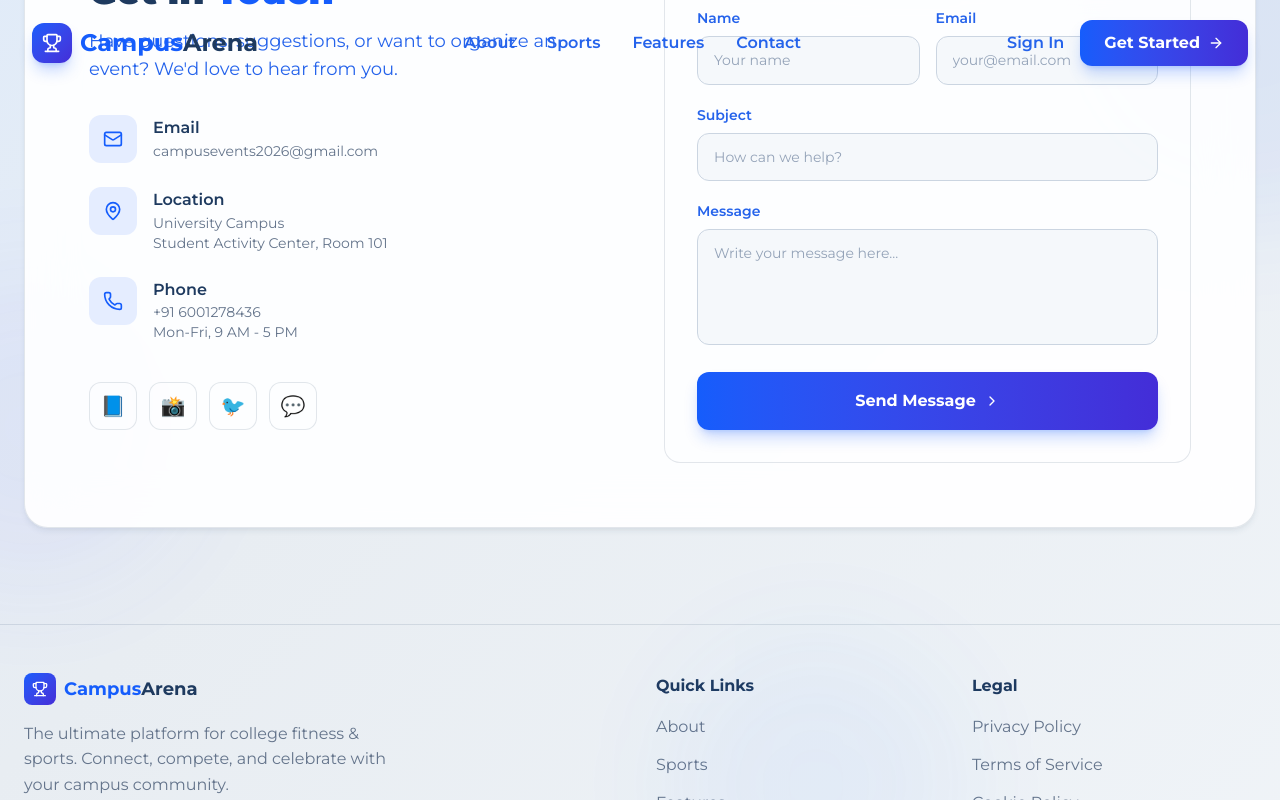
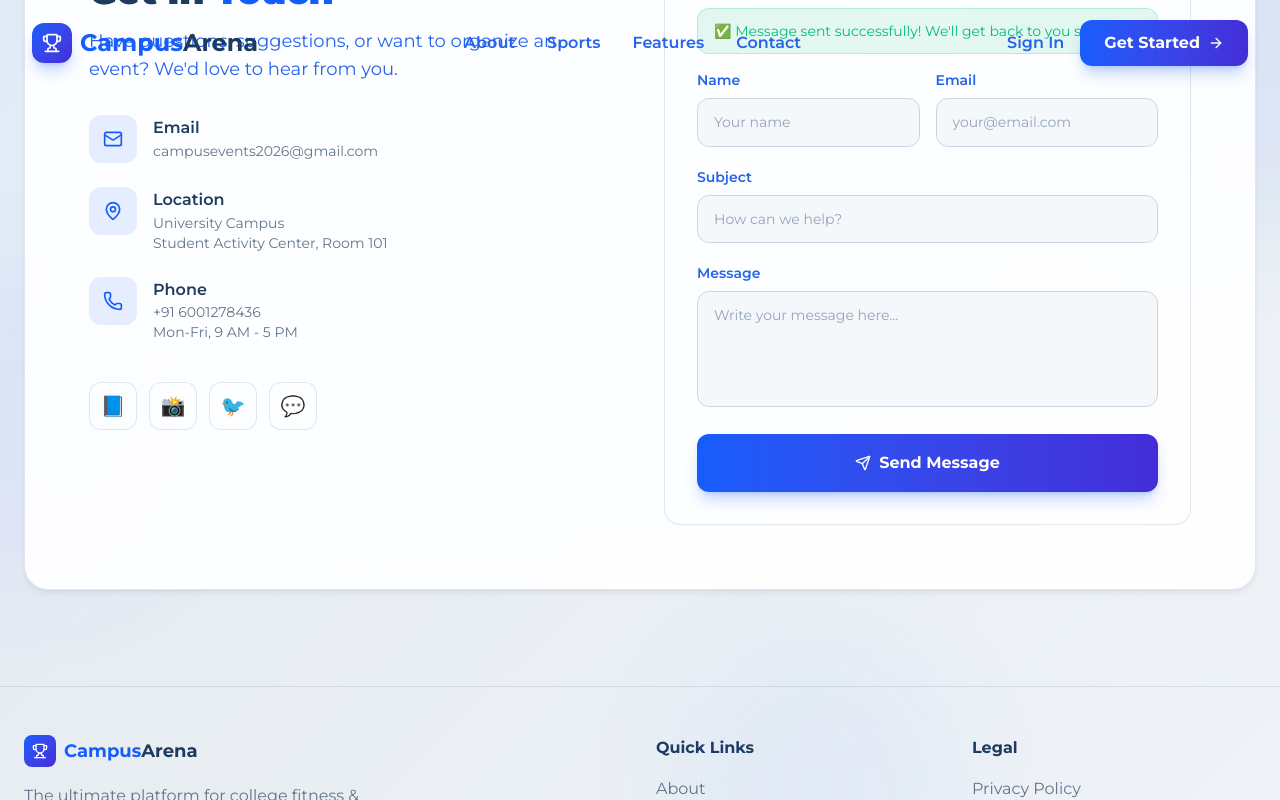
Before and after one commit to coder-pranjal202/college-fitness, a React (Vite) app in the folder campus-arena/: page / in a window 1280 px wide. Both pictures are taken after typing "Sample", "name@example.com", "Sample", "Sample" into the empty fields and a click on the button "Send Message". Shown: the part 3714-4514 px from the top of the page. Built offline with nearby package versions, Linux system fonts and the light colour scheme.

Commit message:
Add emailjs service

```diff
--- a/campus-arena/package.json
+++ b/campus-arena/package.json
@@ -10,6 +10,7 @@
     "preview": "vite preview"
   },
   "dependencies": {
+    "@emailjs/browser": "^4.4.1",
     "@tailwindcss/vite": "^4.3.1",
     "firebase": "^12.14.0",
     "framer-motion": "^12.40.0",
--- a/campus-arena/src/pages/Home.jsx
+++ b/campus-arena/src/pages/Home.jsx
@@ -1,6 +1,7 @@
 import { Link } from "react-router-dom";
-import { useState, useEffect } from "react";
-import { Menu, X, Trophy, Users, Calendar, Shield, Mail, MapPin, Phone, ChevronRight, Sparkles, ArrowRight, Zap, Target, Award } from "lucide-react";
+import { useState, useEffect, useRef } from "react";
+import { Menu, X, Trophy, Users, Calendar, Shield, Mail, MapPin, Phone, ChevronRight, Sparkles, ArrowRight, Zap, Target, Award, Send } from "lucide-react";
+import emailjs from '@emailjs/browser';
 
 const sportsList = [
   { name: "Cricket", emoji: "🏏", desc: "Test matches, T20 tournaments, and friendly games on the campus ground." },
@@ -31,6 +32,8 @@ export default function Home() {
   const [menuOpen, setMenuOpen] = useState(false);
   const [scrolled, setScrolled] = useState(false);
   const [scrollProgress, setScrollProgress] = useState(0);
+  const formRef = useRef();
+  const [formStatus, setFormStatus] = useState({ loading: false, success: false, error: false });
 
   useEffect(() => {
     const handleScroll = () => {
@@ -410,11 +413,49 @@ export default function Home() {
             {/* Contact Form */}
             <div className="theme-card-inner rounded-2xl p-8">
               <h3 className="text-xl font-bold theme-text-primary mb-6">Send us a Message</h3>
+              {/* Success Message */}
+              {formStatus.success && (
+                <div className="bg-emerald-500/10 border border-emerald-500/20 text-emerald-500 px-4 py-3 rounded-xl text-sm mb-4 animate-fade-in-up">
+                  ✅ Message sent successfully! We'll get back to you soon.
+                </div>
+              )}
+              {/* Error Message */}
+              {formStatus.error && (
+                <div className="bg-red-500/10 border border-red-500/20 text-red-500 px-4 py-3 rounded-xl text-sm mb-4 animate-fade-in-up">
+                  ❌ Failed to send message. Please try again or email us directly.
+                </div>
+              )}
               <form
-                onSubmit={(e) => {
+                ref={formRef}
+                onSubmit={async (e) => {
                   e.preventDefault();
-                  alert("Thank you for your message! We'll get back to you soon.");
-                  e.target.reset();
+                  setFormStatus({ loading: true, success: false, error: false });
+
+                  const formData = new FormData(e.target);
+                  const templateParams = {
+                    from_name: formData.get('name'),
+                    from_email: formData.get('email'),
+                    subject: formData.get('subject'),
+                    message: formData.get('message'),
+                    to_email: 'campusevents2026@gmail.com'
+                  };
+
+                  try {
+                    // EmailJS configuration - Replace with your actual credentials
+                    await emailjs.send(
+                      'service_pdqdmno',      // Replace with your EmailJS Service ID
+                      'template_yq3hxr1',     // Replace with your EmailJS Template ID
+                      templateParams,
+                      'Afyrm6R8KHhRKGwAV'       // Replace with your EmailJS Public Key
+                    );
+                    setFormStatus({ loading: false, success: true, error: false });
+                    e.target.reset();
+                    setTimeout(() => setFormStatus(prev => ({ ...prev, success: false })), 5000);
+                  } catch (error) {
+                    console.error('Failed to send email:', error);
+                    setFormStatus({ loading: false, success: false, error: true });
+                    setTimeout(() => setFormStatus(prev => ({ ...prev, error: false })), 5000);
+                  }
                 }}
                 className="space-y-5"
               >
@@ -423,6 +464,7 @@ export default function Home() {
                     <label className="block text-sm font-semibold theme-text-secondary mb-2">Name</label>
                     <input
                       type="text"
+                      name="name"
                       required
                       placeholder="Your name"
                       className="w-full theme-input rounded-xl px-4 py-3"
@@ -432,6 +474,7 @@ export default function Home() {
                     <label className="block text-sm font-semibold theme-text-secondary mb-2">Email</label>
                     <input
                       type="email"
+                      name="email"
                       required
                       placeholder="your@email.com"
                       className="w-full theme-input rounded-xl px-4 py-3"
@@ -442,6 +485,7 @@ export default function Home() {
                   <label className="block text-sm font-semibold theme-text-secondary mb-2">Subject</label>
                   <input
                     type="text"
+                    name="subject"
                     required
                     placeholder="How can we help?"
                     className="w-full theme-input rounded-xl px-4 py-3"
@@ -450,6 +494,7 @@ export default function Home() {
                 <div>
                   <label className="block text-sm font-semibold theme-text-secondary mb-2">Message</label>
                   <textarea
+                    name="message"
                     rows={4}
                     required
                     placeholder="Write your message here..."
@@ -458,9 +503,18 @@ export default function Home() {
                 </div>
                 <button
                   type="submit"
-                  className="w-full bg-gradient-to-r from-blue-600 to-indigo-700 hover:from-blue-700 hover:to-indigo-800 text-white font-bold py-4 rounded-xl transition-all duration-300 flex items-center justify-center gap-2 shadow-lg shadow-blue-600/25 hover:shadow-blue-600/40 hover:scale-[1.02]"
+                  disabled={formStatus.loading}
+                  className={`w-full py-4 rounded-xl font-bold transition-all duration-300 flex items-center justify-center gap-2 shadow-lg ${
+                    formStatus.loading
+                      ? 'bg-gray-400 cursor-not-allowed'
+                      : 'bg-gradient-to-r from-blue-600 to-indigo-700 hover:from-blue-700 hover:to-indigo-800 text-white shadow-blue-600/25 hover:shadow-blue-600/40 hover:scale-[1.02]'
+                  }`}
                 >
-                  Send Message <ChevronRight className="w-4 h-4" />
+                  {formStatus.loading ? (
+                    <><div className="w-5 h-5 border-2 border-white border-t-transparent rounded-full animate-spin" /> Sending...</>
+                  ) : (
+                    <><Send className="w-4 h-4" /> Send Message</>
+                  )}
                 </button>
               </form>
             </div>
```
Also changed, not shown: 1 other file (tests, documents, lock files or other folders).
